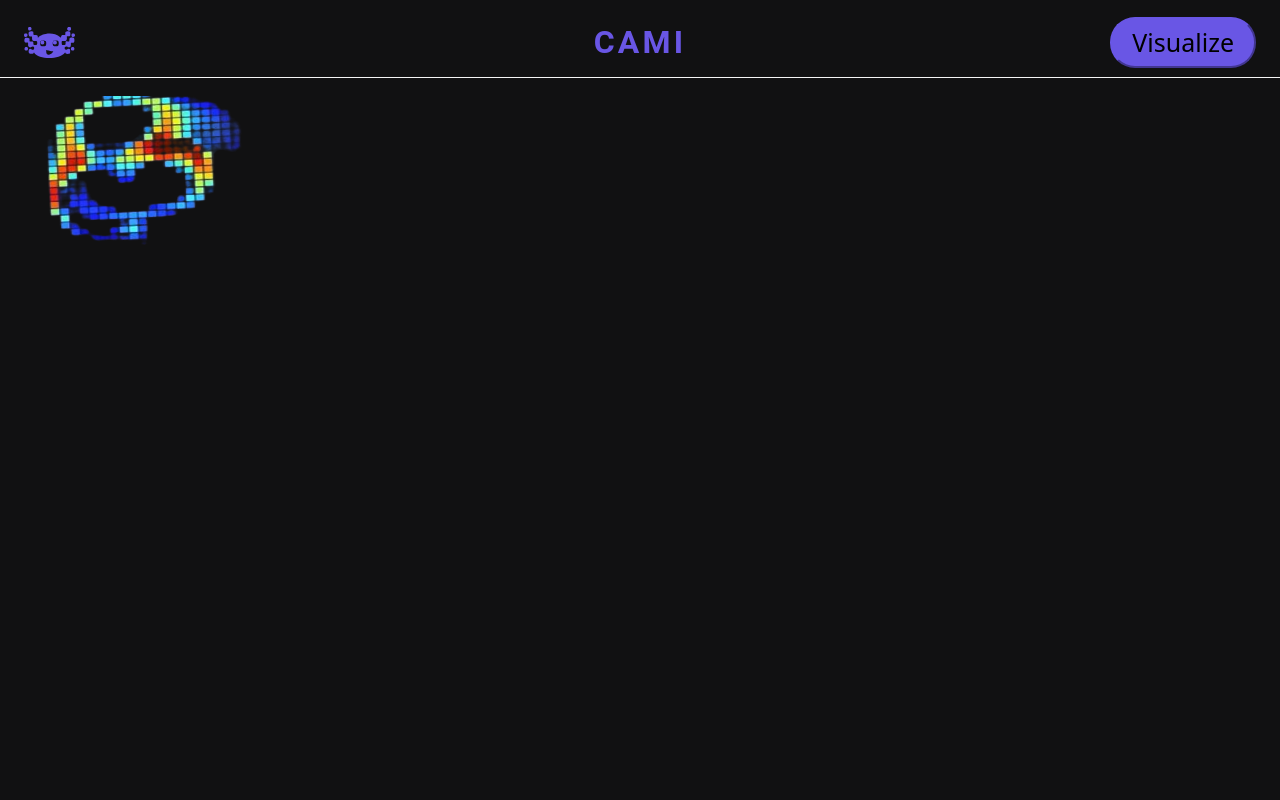
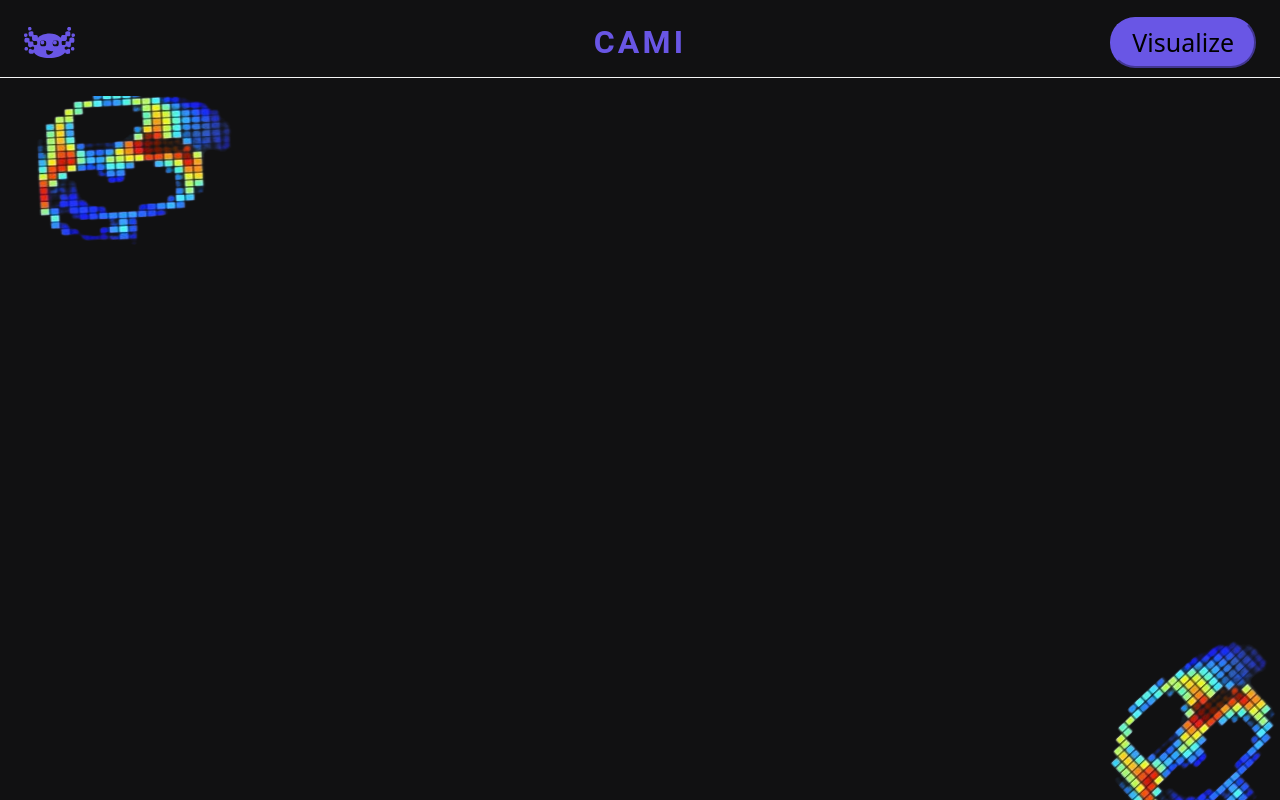
Before and after one commit to Cellular-Automaton/showcase-website, a SvelteKit app: page / in a window 1280 px wide. Built offline with nearby package versions, Linux system fonts and the light colour scheme.

Commit message:
feat: add background logos for project presentation

```diff
--- a/src/lib/Header.svelte
+++ b/src/lib/Header.svelte
@@ -93,7 +93,7 @@
   }
 
   a:hover {
-    color: var(--color-theme-1);
+    color: #1956e5;
   }
 
   .separator {
--- a/src/routes/+layout.svelte
+++ b/src/routes/+layout.svelte
@@ -11,8 +11,11 @@
   .app {
     min-height: 100vh;
     background-color: #111112;
+    overflow-x: hidden;
+    max-width: 100%;
   }
   main {
     z-index: 9;
+    padding-top: 6vh;
   }
 </style>
--- a/src/routes/+page.svelte
+++ b/src/routes/+page.svelte
@@ -8,19 +8,29 @@
 
 <div>
   <div class="container">
-    <!-- svelte-ignore a11y-img-redundant-alt -->
-    <img src={limg} alt="lenia image." class="lenia-high" />
+    <img src={limg} alt="lenia with colours." class="lenia-top" />
+    <img src={limg} alt="lenia with colours." class="lenia-bottom" />
   </div>
 </div>
 
 <style>
-  .lenia-high {
+  .lenia-top {
     z-index: 1;
-    position: absolute;
-    left: -41px;
+    position: fixed;
+    left: -4vw;
     top: 1vh;
     width: 393.585px;
     height: 305.576px;
     transform: rotate(87deg);
   }
+  .lenia-bottom {
+    z-index: 1;
+    position: fixed;
+    right: -10vw;
+    overflow: hidden;
+    bottom: -10vh;
+    width: 393.585px;
+    height: 305.576px;
+    transform: rotate(47deg);
+  }
 </style>
--- a/src/routes/styles.css
+++ b/src/routes/styles.css
@@ -89,7 +89,7 @@ button:focus:not(:focus-visible) {
   }
 }
 
-.visually-hidden {
+/* .visually-hidden {
   border: 0;
   clip: rect(0 0 0 0);
   height: auto;
@@ -99,4 +99,4 @@ button:focus:not(:focus-visible) {
   position: absolute;
   width: 1px;
   white-space: nowrap;
-}
+} */
```
